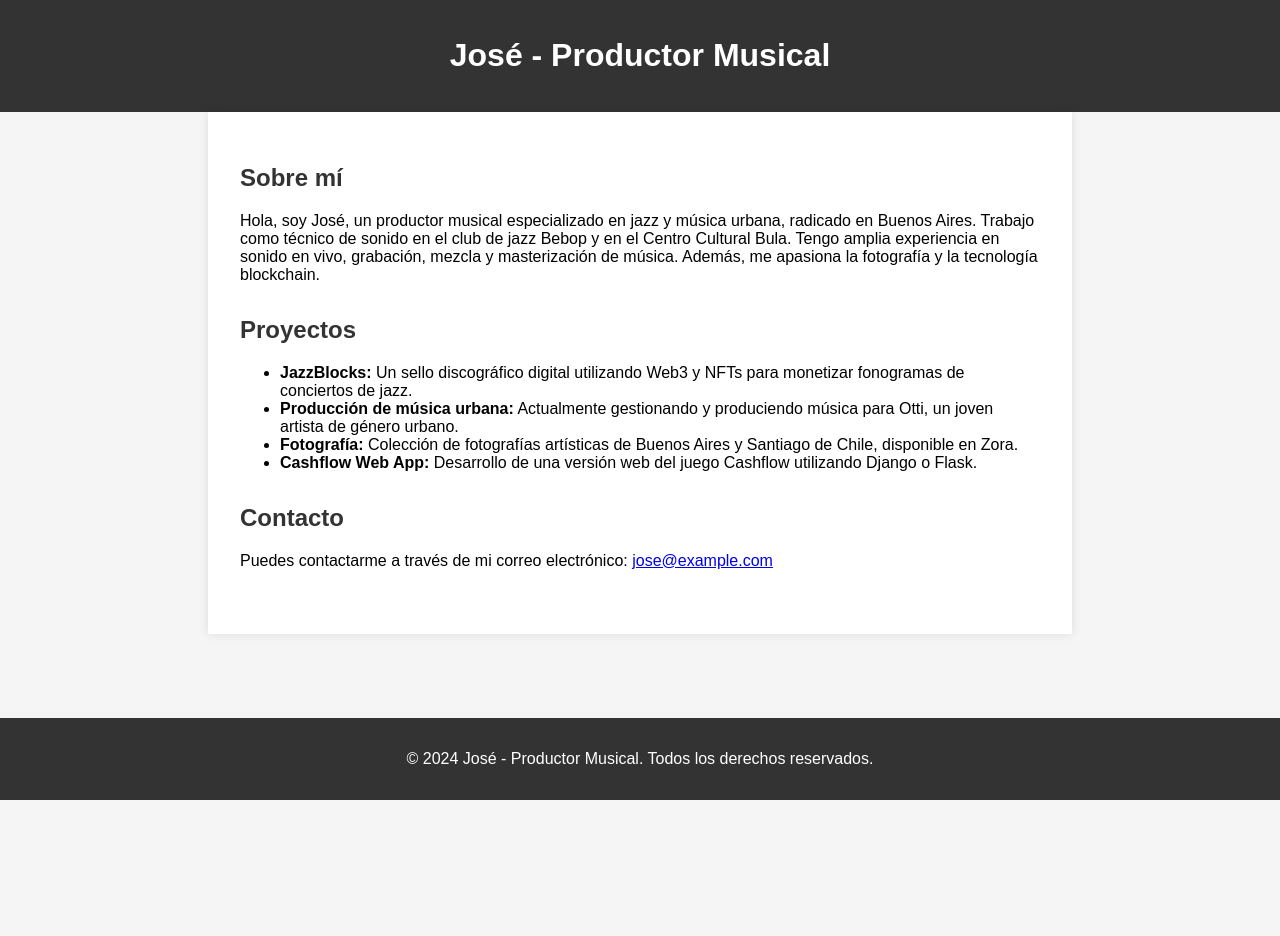
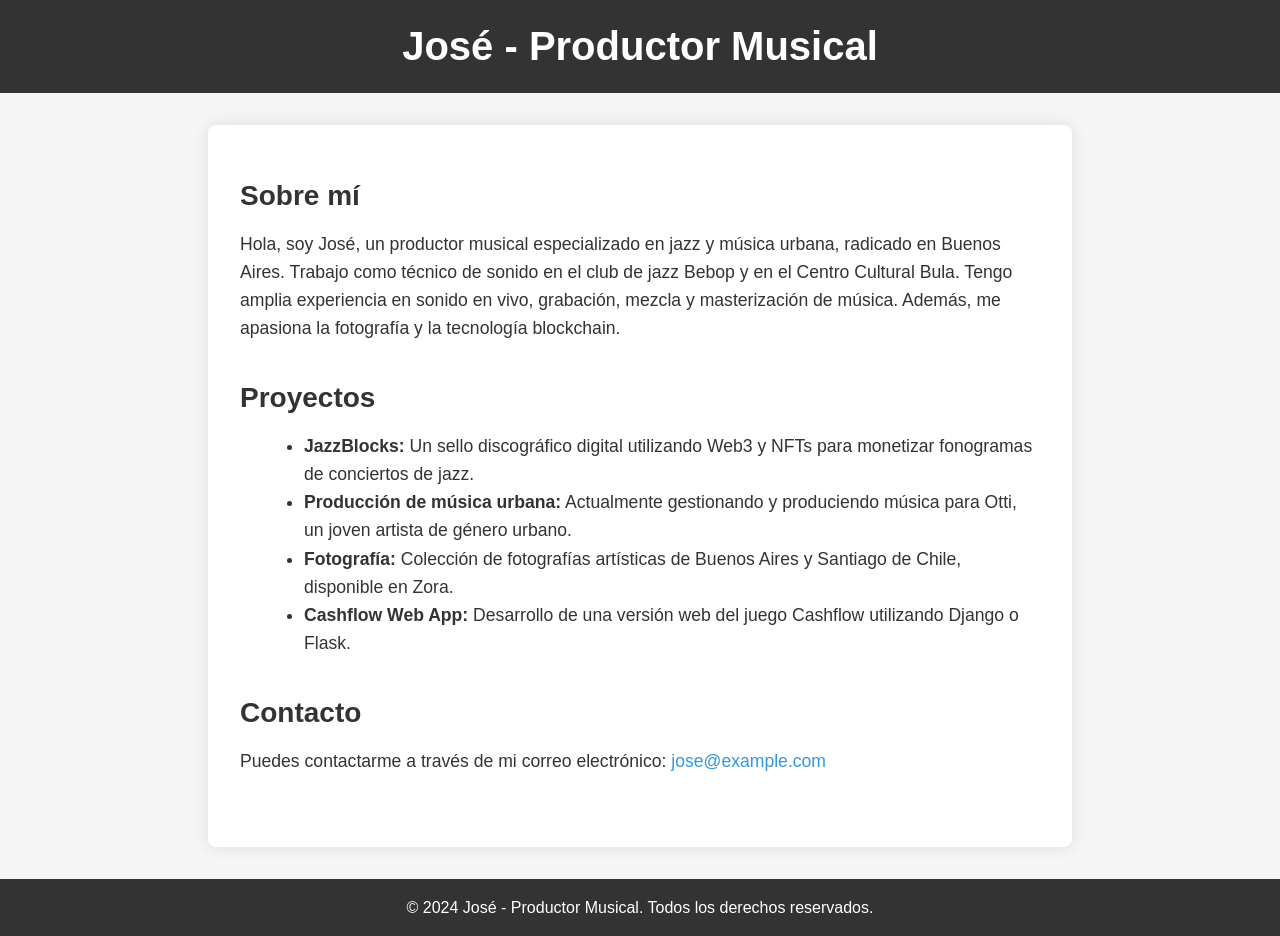
Before and after one commit to Ontos-2021/webpage_ontos, a plain HTML site: page index.html in a window 1280 px wide. Before the commit the page ends 800 px from the top, so only its background shows below. Drawn offline with Linux system fonts and the light colour scheme.

Commit message:
Mejorando

```diff
--- a/index.html
+++ b/index.html
@@ -6,38 +6,65 @@
     <title>José - Productor Musical</title>
     <style>
         body {
-            font-family: Arial, sans-serif;
+            font-family: 'Arial', sans-serif;
             background-color: #f5f5f5;
             margin: 0;
             padding: 0;
+            color: #333;
         }
         .header {
             background-color: #333;
             color: #fff;
             text-align: center;
-            padding: 1rem 0;
+            padding: 1.5rem 0;
+        }
+        .header h1 {
+            margin: 0;
+            font-size: 2.5rem;
         }
         .container {
             padding: 2rem;
             max-width: 800px;
-            margin: 0 auto;
+            margin: 2rem auto;
             background-color: #fff;
-            box-shadow: 0 0 10px rgba(0,0,0,0.1);
+            box-shadow: 0 0 15px rgba(0,0,0,0.1);
+            border-radius: 8px;
         }
         .section {
-            margin-bottom: 2rem;
+            margin-bottom: 2.5rem;
         }
         h2 {
             color: #333;
+            font-size: 1.75rem;
+            margin-bottom: 1rem;
+        }
+        p, ul {
+            font-size: 1.1rem;
+            line-height: 1.6;
+        }
+        ul {
+            list-style-type: disc;
+            margin-left: 1.5rem;
         }
         .footer {
             text-align: center;
             padding: 1rem 0;
             background-color: #333;
             color: #fff;
-            position: fixed;
+            position: relative;
             width: 100%;
             bottom: 0;
+        }
+        .footer p {
+            margin: 0;
+            font-size: 1rem;
+        }
+        a {
+            color: #3498db;
+            text-decoration: none;
+        }
+        a:hover {
+            text-decoration: underline;
         }
     </style>
 </head>
```
